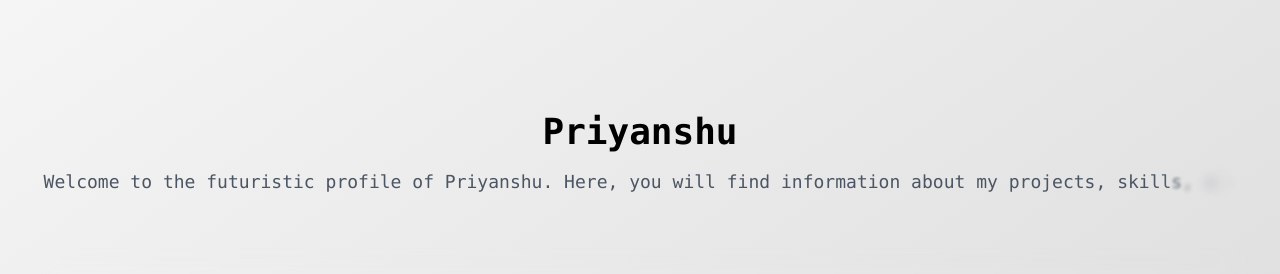
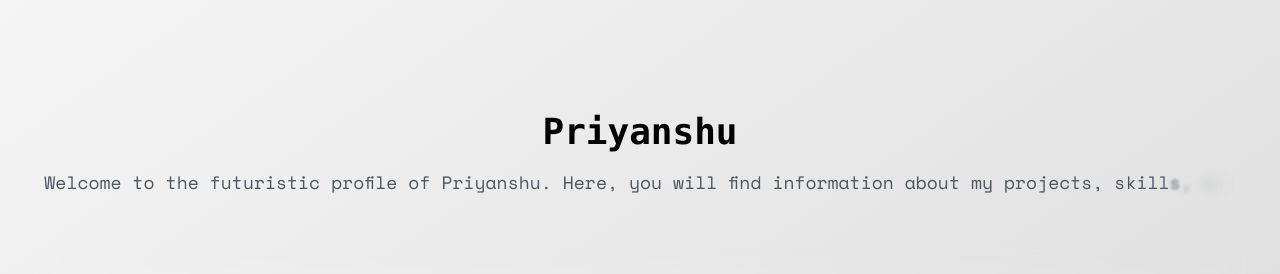
Before and after one commit to Priyansxu/Website, a Next.js app: page / in a window 1280 px wide. Shown: the top 274 px of the page. Built offline with nearby package versions, Linux system fonts and the light colour scheme.

Commit message:
Update index.js

```diff
--- a/pages/index.js
+++ b/pages/index.js
@@ -41,7 +41,7 @@ export default function Page() {
             Priyanshu
           </motion.h1>
           <motion.p
-            className="mt-4 text-lg font-mono text-gray-600"
+            className="mt-4 text-lg font-spaceMono text-gray-600"
             initial="hidden"
             animate="visible"
             variants={paragraphVariants}
```
